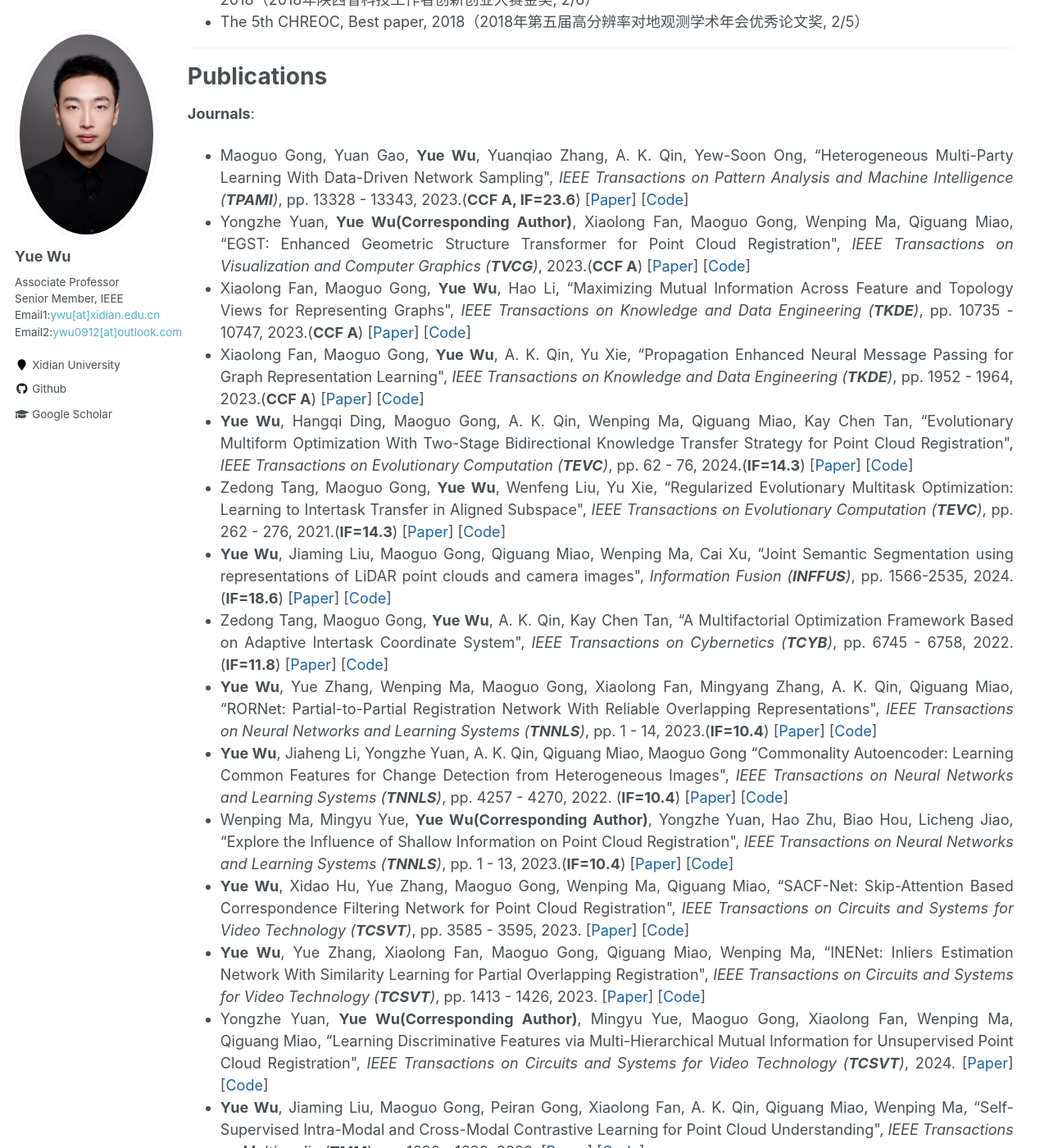
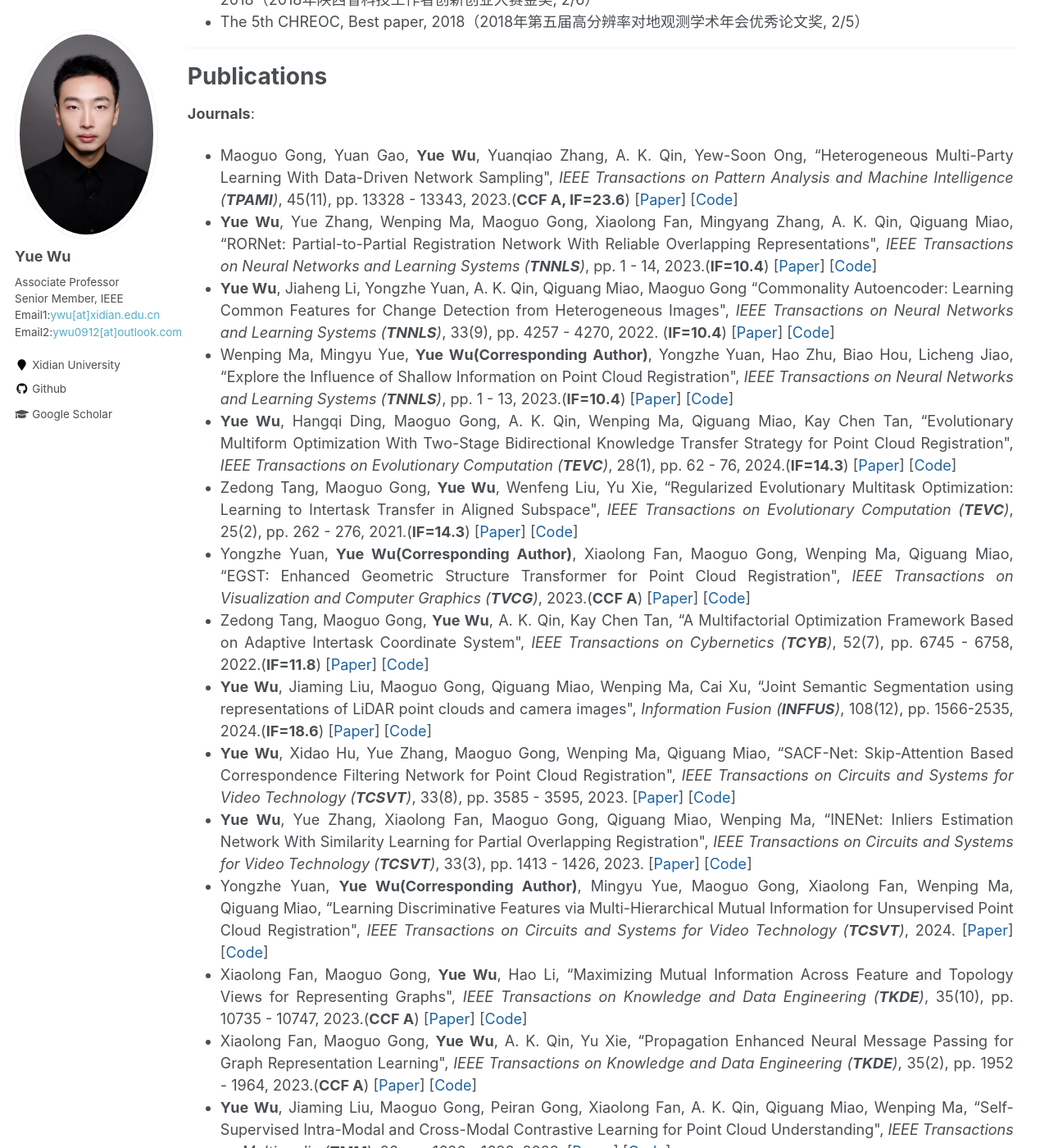
Before and after one commit to ywuchina/ywuchina.github.io, a Jekyll site: the page built from _pages/home.md, in a window 1280 px wide and 1400 px high, scrolled down 2625 px. Shown: the whole window at 82% size. Built offline with Jekyll 4.4.1, drawn with Linux system fonts in a browser that asks for light colours; some of the changed lines change nothing that is shown; some of the changed text lies outside the part shown.

Commit message:
Update paper.html

```diff
--- a/_includes/paper.html
+++ b/_includes/paper.html
@@ -25,99 +25,19 @@
   <span>
     Maoguo Gong, Yuan Gao, <b>Yue Wu</b>, Yuanqiao Zhang, A. K. Qin, Yew-Soon Ong,
   “Heterogeneous Multi-Party Learning With Data-Driven Network Sampling",
-  <i>IEEE Transactions on Pattern Analysis and Machine Intelligence (<b>TPAMI</b>)</i>, pp. 13328 - 13343, 2023.(<b>CCF A, IF=23.6</b>)
+  <i>IEEE Transactions on Pattern Analysis and Machine Intelligence (<b>TPAMI</b>)</i>, 45(11), pp. 13328 - 13343, 2023.(<b>CCF A, IF=23.6</b>)
   [<a href= "https://ieeexplore.ieee.org/abstract/document/10167861" target="_blank">Paper</a>]
   [<a href= "" target="_blank">Code</a>]
   </span>
   </li>
 
 
-<li style="margin-bottom: 1.5;">
-  <span>
-  Yongzhe Yuan,<b> Yue Wu(Corresponding Author)</b>, Xiaolong Fan, Maoguo Gong, Wenping Ma, Qiguang Miao,
-  “EGST: Enhanced Geometric Structure Transformer for Point Cloud Registration",
-  <i>IEEE Transactions on Visualization and Computer Graphics (<b>TVCG</b>)</i>, 2023.(<b>CCF A</b>)
-  [<a href= "https://ieeexplore.ieee.org/abstract/document/10319695" target="_blank">Paper</a>]
-  [<a href= "https://github.com/ywu0912/TeamCode.git" target="_blank">Code</a>]
-  </span>
-  </li>
 
-
-  <li style="margin-bottom: 1.5;">
-    <span>
-      Xiaolong Fan, Maoguo Gong, <b>Yue Wu</b>, Hao Li,
-    “Maximizing Mutual Information Across Feature and Topology Views for Representing Graphs",
-    <i>IEEE Transactions on Knowledge and Data Engineering (<b>TKDE</b>)</i>, pp. 10735 - 10747, 2023.(<b>CCF A</b>)
-    [<a href= "https://ieeexplore.ieee.org/abstract/document/10093032" target="_blank">Paper</a>]
-    [<a href= "" target="_blank">Code</a>]
-    </span>
-    </li>
-
-    <li style="margin-bottom: 1.5;">
-      <span>
-        Xiaolong Fan, Maoguo Gong, <b>Yue Wu</b>, A. K. Qin, Yu Xie,
-      “Propagation Enhanced Neural Message Passing for Graph Representation Learning",
-      <i>IEEE Transactions on Knowledge and Data Engineering (<b>TKDE</b>)</i>, pp. 1952 - 1964, 2023.(<b>CCF A</b>)
-      [<a href= "https://ieeexplore.ieee.org/abstract/document/9508847" target="_blank">Paper</a>]
-      [<a href= "" target="_blank">Code</a>]
-      </span>
-      </li>
+<!--CCF B-->
 
 
 
 
-
-<!--CCF B-->
-
-<!--TEVC 14.3-->
-
-
-
-
-<li style="margin-bottom: 1.5;">
-  <span>
-  <b>Yue Wu</b>, Hangqi Ding, Maoguo Gong, A. K. Qin, Wenping Ma, Qiguang Miao, Kay Chen Tan,
-  “Evolutionary Multiform Optimization With Two-Stage Bidirectional Knowledge Transfer Strategy for Point Cloud Registration",
-  <i>IEEE Transactions on Evolutionary Computation (<b>TEVC</b>)</i>, pp. 62 - 76, 2024.(<b>IF=14.3</b>)
-  [<a href= "https://ieeexplore.ieee.org/document/9925083" target="_blank">Paper</a>]
-  [<a href= "https://github.com/ywu0912/TeamCode.git" target="_blank">Code</a>]
-  </span>
-  </li>
-
-
-  <li style="margin-bottom: 1.5;">
-    <span>
-      Zedong Tang, Maoguo Gong, <b>Yue Wu</b>, Wenfeng Liu, Yu Xie,
-    “Regularized Evolutionary Multitask Optimization: Learning to Intertask Transfer in Aligned Subspace",
-    <i>IEEE Transactions on Evolutionary Computation (<b>TEVC</b>)</i>, pp. 262 - 276, 2021.(<b>IF=14.3</b>)
-    [<a href= "https://ieeexplore.ieee.org/abstract/document/9195010" target="_blank">Paper</a>]
-    [<a href= "" target="_blank">Code</a>]
-    </span>
-    </li>
-
-
-<!-- INFFUS  18.6-->
-  <li style="margin-bottom: 1.5;">
-  <span>
-  <b>Yue Wu</b>, Jiaming Liu, Maoguo Gong, Qiguang Miao, Wenping Ma, Cai Xu,
-  “Joint Semantic Segmentation using representations of LiDAR point clouds and camera images",
-  <i>Information Fusion (<b>INFFUS</b>)</i>, pp. 1566-2535, 2024.(<b>IF=18.6</b>)
-  [<a href= "https://www.sciencedirect.com/science/article/abs/pii/S1566253524001489" target="_blank">Paper</a>]
-  [<a href= "https://github.com/ywu0912/TeamCode.git" target="_blank">Code</a>]
-  </span>
-  </li>
-
-
-  <!--TCYB 11.8-->
-  <li style="margin-bottom: 1.5;">
-    <span>
-      Zedong Tang, Maoguo Gong, <b>Yue Wu</b>, A. K. Qin, Kay Chen Tan,
-    “A Multifactorial Optimization Framework Based on Adaptive Intertask Coordinate System",
-    <i>IEEE Transactions on Cybernetics (<b>TCYB</b>)</i>, pp. 6745 - 6758, 2022.(<b>IF=11.8</b>)
-    [<a href= "https://ieeexplore.ieee.org/abstract/document/9325875" target="_blank">Paper</a>]
-    [<a href= "" target="_blank">Code</a>]
-    </span>
-    </li>
 
 
 
@@ -135,7 +55,7 @@
     <span>
     <b>Yue Wu</b>, Jiaheng Li, Yongzhe Yuan, A. K. Qin, Qiguang Miao, Maoguo Gong
     “Commonality Autoencoder: Learning Common Features for Change Detection from Heterogeneous Images",
-    <i>IEEE Transactions on Neural Networks and Learning Systems (<b>TNNLS</b>)</i>, pp. 4257 - 4270, 2022. (<b>IF=10.4</b>)
+    <i>IEEE Transactions on Neural Networks and Learning Systems (<b>TNNLS</b>)</i>, 33(9), pp. 4257 - 4270, 2022. (<b>IF=10.4</b>)
     [<a href= "https://ieeexplore.ieee.org/abstract/document/9357940" target="_blank">Paper</a>]
     [<a href= "https://github.com/ywuchina/TeamCode/tree/main/COAE" target="_blank">Code</a>]
     </span>
@@ -150,12 +70,73 @@
       </span>
       </li>
 
+<!--TEVC 14.3-->
+
+
+
+
+<li style="margin-bottom: 1.5;">
+  <span>
+  <b>Yue Wu</b>, Hangqi Ding, Maoguo Gong, A. K. Qin, Wenping Ma, Qiguang Miao, Kay Chen Tan,
+  “Evolutionary Multiform Optimization With Two-Stage Bidirectional Knowledge Transfer Strategy for Point Cloud Registration",
+  <i>IEEE Transactions on Evolutionary Computation (<b>TEVC</b>)</i>, 28(1), pp. 62 - 76, 2024.(<b>IF=14.3</b>)
+  [<a href= "https://ieeexplore.ieee.org/document/9925083" target="_blank">Paper</a>]
+  [<a href= "https://github.com/ywu0912/TeamCode.git" target="_blank">Code</a>]
+  </span>
+  </li>
+
+
+  <li style="margin-bottom: 1.5;">
+    <span>
+      Zedong Tang, Maoguo Gong, <b>Yue Wu</b>, Wenfeng Liu, Yu Xie,
+    “Regularized Evolutionary Multitask Optimization: Learning to Intertask Transfer in Aligned Subspace",
+    <i>IEEE Transactions on Evolutionary Computation (<b>TEVC</b>)</i>, 25(2), pp. 262 - 276, 2021.(<b>IF=14.3</b>)
+    [<a href= "https://ieeexplore.ieee.org/abstract/document/9195010" target="_blank">Paper</a>]
+    [<a href= "" target="_blank">Code</a>]
+    </span>
+    </li>
+
+
+<!--TVCG-->
+      <li style="margin-bottom: 1.5;">
+        <span>
+        Yongzhe Yuan,<b> Yue Wu(Corresponding Author)</b>, Xiaolong Fan, Maoguo Gong, Wenping Ma, Qiguang Miao,
+        “EGST: Enhanced Geometric Structure Transformer for Point Cloud Registration",
+        <i>IEEE Transactions on Visualization and Computer Graphics (<b>TVCG</b>)</i>, 2023.(<b>CCF A</b>)
+        [<a href= "https://ieeexplore.ieee.org/abstract/document/10319695" target="_blank">Paper</a>]
+        [<a href= "https://github.com/ywu0912/TeamCode.git" target="_blank">Code</a>]
+        </span>
+        </li>
+
+  <!--TCYB 11.8-->
+  <li style="margin-bottom: 1.5;">
+    <span>
+      Zedong Tang, Maoguo Gong, <b>Yue Wu</b>, A. K. Qin, Kay Chen Tan,
+    “A Multifactorial Optimization Framework Based on Adaptive Intertask Coordinate System",
+    <i>IEEE Transactions on Cybernetics (<b>TCYB</b>)</i>, 52(7), pp. 6745 - 6758, 2022.(<b>IF=11.8</b>)
+    [<a href= "https://ieeexplore.ieee.org/abstract/document/9325875" target="_blank">Paper</a>]
+    [<a href= "" target="_blank">Code</a>]
+    </span>
+    </li>
+
+
+<!-- INFFUS  18.6-->
+<li style="margin-bottom: 1.5;">
+  <span>
+  <b>Yue Wu</b>, Jiaming Liu, Maoguo Gong, Qiguang Miao, Wenping Ma, Cai Xu,
+  “Joint Semantic Segmentation using representations of LiDAR point clouds and camera images",
+  <i>Information Fusion (<b>INFFUS</b>)</i>, 108(12), pp. 1566-2535, 2024.(<b>IF=18.6</b>)
+  [<a href= "https://www.sciencedirect.com/science/article/abs/pii/S1566253524001489" target="_blank">Paper</a>]
+  [<a href= "https://github.com/ywu0912/TeamCode.git" target="_blank">Code</a>]
+  </span>
+  </li>
+
 <!--TCSVT 8.4-->
 <li style="margin-bottom: 1.5;">
   <span>
   <b>Yue Wu</b>, Xidao Hu, Yue Zhang, Maoguo Gong, Wenping Ma, Qiguang Miao,
   “SACF-Net: Skip-Attention Based Correspondence Filtering Network for Point Cloud Registration",
-  <i>IEEE Transactions on Circuits and Systems for Video Technology (<b>TCSVT</b>)</i>, pp. 3585 - 3595, 2023.
+  <i>IEEE Transactions on Circuits and Systems for Video Technology (<b>TCSVT</b>)</i>, 33(8), pp. 3585 - 3595, 2023.
   [<a href= "https://ieeexplore.ieee.org/abstract/document/10018266" target="_blank">Paper</a>]
   [<a href= "https://github.com/HXDao/SACF-Net" target="_blank">Code</a>]
   </span>
@@ -164,7 +145,7 @@
     <span>
     <b>Yue Wu</b>, Yue Zhang, Xiaolong Fan, Maoguo Gong, Qiguang Miao, Wenping Ma,
     “INENet: Inliers Estimation Network With Similarity Learning for Partial Overlapping Registration",
-    <i>IEEE Transactions on Circuits and Systems for Video Technology (<b>TCSVT</b>)</i>, pp. 1413 - 1426, 2023.
+    <i>IEEE Transactions on Circuits and Systems for Video Technology (<b>TCSVT</b>)</i>, 33(3), pp. 1413 - 1426, 2023.
     [<a href= "https://ieeexplore.ieee.org/document/9915616" target="_blank">Paper</a>]
     [<a href= "https://github.com/superYuezhang/INENet" target="_blank">Code</a>]
     </span>
@@ -180,12 +161,35 @@
       </span>
       </li>
 
+
+<!--TKDE-->
+      <li style="margin-bottom: 1.5;">
+        <span>
+          Xiaolong Fan, Maoguo Gong, <b>Yue Wu</b>, Hao Li,
+        “Maximizing Mutual Information Across Feature and Topology Views for Representing Graphs",
+        <i>IEEE Transactions on Knowledge and Data Engineering (<b>TKDE</b>)</i>, 35(10), pp. 10735 - 10747, 2023.(<b>CCF A</b>)
+        [<a href= "https://ieeexplore.ieee.org/abstract/document/10093032" target="_blank">Paper</a>]
+        [<a href= "" target="_blank">Code</a>]
+        </span>
+        </li>
+
+        <li style="margin-bottom: 1.5;">
+          <span>
+            Xiaolong Fan, Maoguo Gong, <b>Yue Wu</b>, A. K. Qin, Yu Xie,
+          “Propagation Enhanced Neural Message Passing for Graph Representation Learning",
+          <i>IEEE Transactions on Knowledge and Data Engineering (<b>TKDE</b>)</i>, 35(2), pp. 1952 - 1964, 2023.(<b>CCF A</b>)
+          [<a href= "https://ieeexplore.ieee.org/abstract/document/9508847" target="_blank">Paper</a>]
+          [<a href= "" target="_blank">Code</a>]
+          </span>
+          </li>
+
+
 <!--TMM 7.3-->
 <li style="margin-bottom: 1.5;">
     <span>
     <b>Yue Wu</b>, Jiaming Liu, Maoguo Gong, Peiran Gong, Xiaolong Fan, A. K. Qin, Qiguang Miao, Wenping Ma,
     “Self-Supervised Intra-Modal and Cross-Modal Contrastive Learning for Point Cloud Understanding",
-    <i>IEEE Transactions on Multimedia (<b>TMM</b>)</i>, pp. 1626 - 1638, 2023.
+    <i>IEEE Transactions on Multimedia (<b>TMM</b>)</i>, 26, pp. 1626 - 1638, 2023.
     [<a href= "https://ieeexplore.ieee.org/document/10147273" target="_blank">Paper</a>]
     [<a href= "https://github.com/liujia99/CrossNet" target="_blank">Code</a>]
     </span>
@@ -194,7 +198,7 @@
   <span>
   <b>Yue Wu</b>, Jiaming Liu, Maoguo Gong, Zhixiao Liu, Qiguang Miao, Wenping Ma,
   “MPCT: Multiscale Point Cloud Transformer with a Residual Network",
-  <i>IEEE Transactions on Multimedia (<b>TMM</b>)</i>, pp. 3505 - 3516, 2023.
+  <i>IEEE Transactions on Multimedia (<b>TMM</b>)</i>, 26, pp. 3505 - 3516, 2023.
   [<a href= "https://ieeexplore.ieee.org/document/10249213" target="_blank">Paper</a>]
   [<a href= "https://github.com/ywuchina/TeamCode/blob/main/MindSpore%20Project/MPCT_mindspore.zip" target="_blank">Code</a>]
   </span>
@@ -203,7 +207,7 @@
     <span>
     Jiaming Liu, <b>Yue Wu(Corresponding Author)</b>, Maoguo Gong, Zhixiao Liu, Qiguang Miao, Wenping Ma,
     “Inter-Modal Masked Autoencoder for Self-Supervised Learning on Point Clouds",
-    <i>IEEE Transactions on Multimedia (<b>TMM</b>)</i>, pp. 3897-3908, 2023.
+    <i>IEEE Transactions on Multimedia (<b>TMM</b>)</i>, 26, pp. 3897-3908, 2023.
     [<a href= "https://ieeexplore.ieee.org/abstract/document/10262210" target="_blank">Paper</a>]
     [<a href= "https://github.com/ywu0912/TeamCode.git" target="_blank">Code</a>]
     </span>
@@ -235,11 +239,23 @@
     <span>
         <b>Yue Wu</b>, Yibo Liu, Maoguo Gong, Peiran Gong, Hao Li, Zedong Tang, Qiguang Miao, Wenping Ma,
     “Multi-View Point Cloud Registration Based on Evolutionary Multitasking With Bi-Channel Knowledge Sharing Mechanism",
-    <i>IEEE Transactions on Emerging Topics in Computational Intelligence (<b>TETCI</b>)</i>, pp. 357 - 374, 2023.
+    <i>IEEE Transactions on Emerging Topics in Computational Intelligence (<b>TETCI</b>)</i>, 7(2), pp. 357 - 374, 2023.
     [<a href= "https://ieeexplore.ieee.org/abstract/document/9903069" target="_blank">Paper</a>]
     [<a href= "https://github.com/ywu0912/TeamCode.git" target="_blank">Code</a>]
     </span>
     </li>
+
+
+<!--TGRS-->
+<li style="margin-bottom: 1.5;">
+  <span>
+    Wenping Ma, Jun Zhang, <b>Yue Wu</b>, Licheng Jiao; Hao Zhu; Wei Zhao,
+  “A Novel Two-Step Registration Method for Remote Sensing Images Based on Deep and Local Features",
+  <i>IEEE Transactions on Geoscience and Remote Sensing  (<b>TGRS</b>)</i>, 57(7), pp. 4834 - 4843, 2019.
+  [<a href= "https://ieeexplore.ieee.org/document/8648479" target="_blank">Paper</a>]
+  [<a href= "" target="_blank">Code</a>]
+  </span>
+  </li>
 
 
 
```
